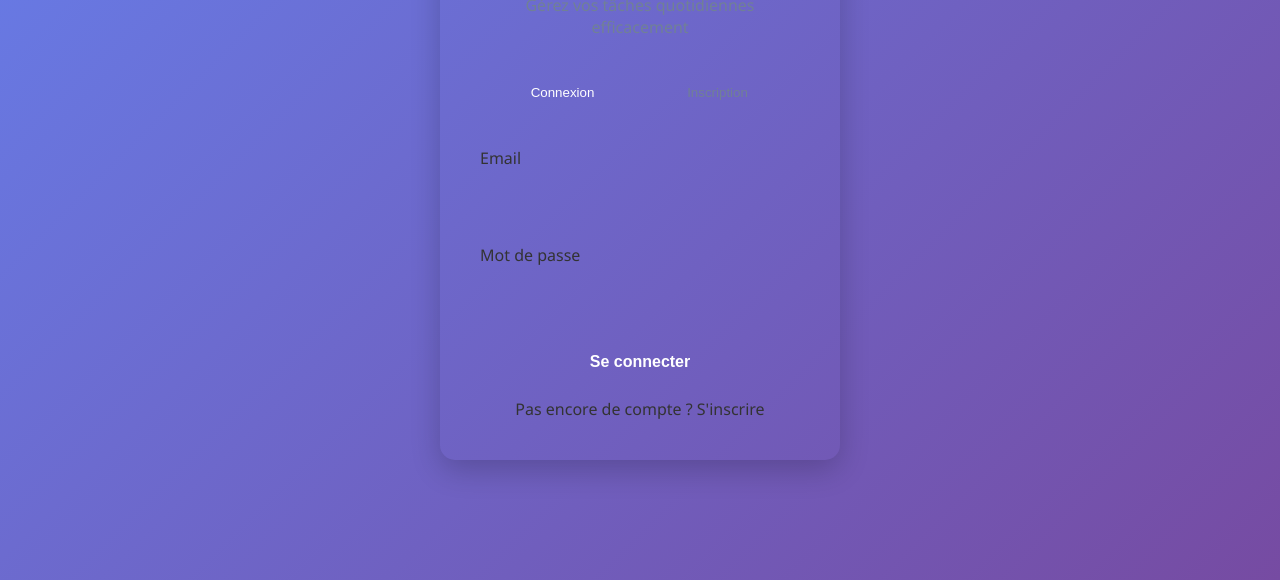
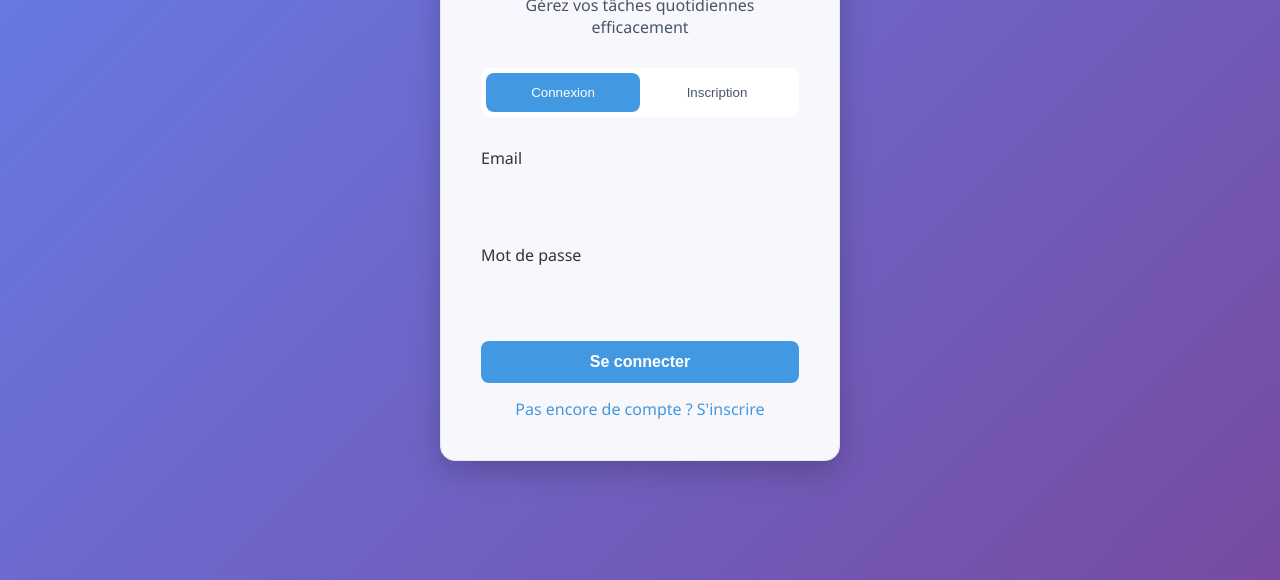
Before and after one commit to MonsieurLoki/Task_Manager, a website: page public/auth.html in a window 1280 px wide. Shown: the part 220-800 px from the top of the page. Drawn offline with nearby package versions, Linux system fonts and the light colour scheme.

Commit message:
fix ui of login page

```diff
--- a/public/auth.html
+++ b/public/auth.html
@@ -12,18 +12,19 @@
             display: flex;
             align-items: center;
             justify-content: center;
-            background: linear-gradient(135deg, var(--primary-color), var(--secondary-color));
+            background: var(--bg-gradient);
             padding: 20px;
         }
 
         .auth-card {
-            background: var(--bg-color);
+            background: var(--bg-secondary);
             border-radius: 15px;
             box-shadow: 0 10px 30px rgba(0, 0, 0, 0.2);
             padding: 40px;
             width: 100%;
             max-width: 400px;
             text-align: center;
+            border: 1px solid var(--border-primary);
         }
 
         .auth-header {
@@ -31,13 +32,13 @@
         }
 
         .auth-header h1 {
-            color: var(--text-color);
+            color: var(--text-primary);
             margin-bottom: 10px;
             font-size: 2rem;
         }
 
         .auth-header p {
-            color: var(--text-muted);
+            color: var(--text-secondary);
             font-size: 1rem;
         }
 
@@ -45,7 +46,7 @@
             display: flex;
             margin-bottom: 30px;
             border-radius: 10px;
-            background: var(--border-color);
+            background: var(--bg-primary);
             padding: 5px;
         }
 
@@ -54,7 +55,7 @@
             padding: 12px;
             border: none;
             background: transparent;
-            color: var(--text-muted);
+            color: var(--text-secondary);
             border-radius: 8px;
             cursor: pointer;
             transition: all 0.3s ease;
@@ -62,7 +63,7 @@
         }
 
         .auth-tab.active {
-            background: var(--primary-color);
+            background: var(--info-color);
             color: white;
         }
 
@@ -106,19 +107,19 @@
         .auth-btn {
             width: 100%;
             padding: 12px;
-            background: var(--primary-color);
+            background: var(--info-color);
             color: white;
             border: none;
             border-radius: 8px;
             font-size: 1rem;
             font-weight: 600;
             cursor: pointer;
-            transition: background 0.3s ease;
+            transition: all 0.3s ease;
             margin-bottom: 15px;
         }
 
         .auth-btn:hover {
-            background: var(--primary-hover);
+            filter: brightness(1.1);
         }
 
         .auth-btn:disabled {
@@ -127,7 +128,7 @@
         }
 
         .auth-link {
-            color: var(--primary-color);
+            color: var(--info-color);
             text-decoration: none;
             font-weight: 500;
         }
```
